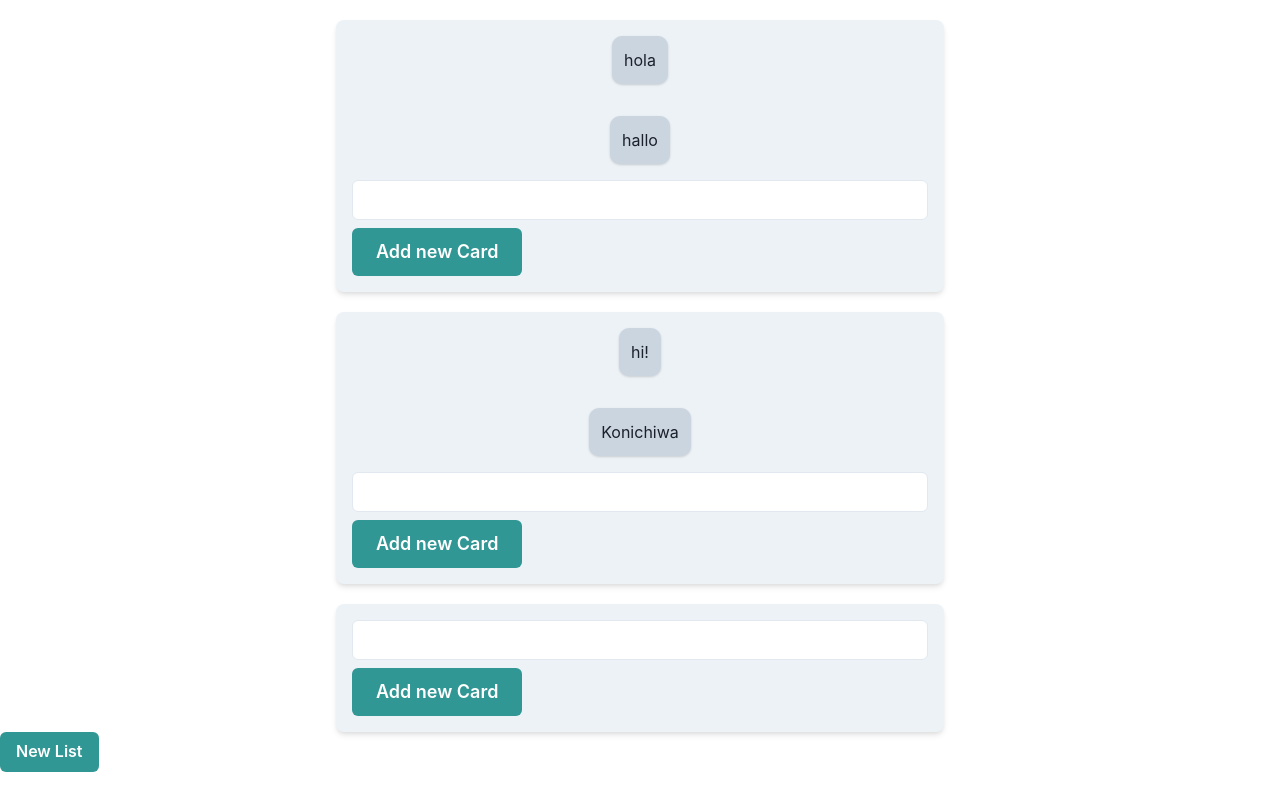
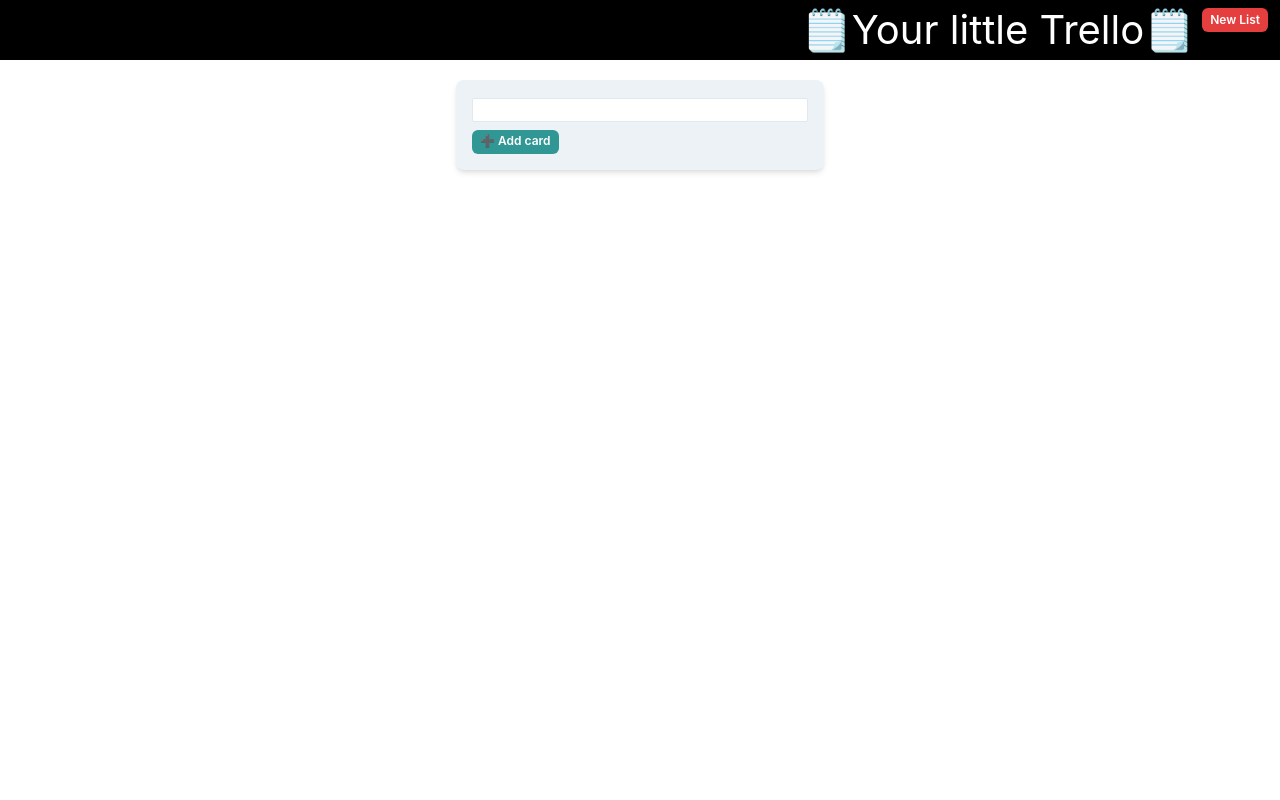
Before and after one commit to Atolmspek/little-trello, a React (Create React App) app: page / in a window 1280 px wide. Both pictures are taken after a click on the button "New List". Built offline with nearby package versions, Linux system fonts and the light colour scheme.

Commit message:
added multiple lists, a bit of css. Missing moving cards between lists.

```diff
--- a/package.json
+++ b/package.json
@@ -12,8 +12,10 @@
     "@testing-library/jest-dom": "^5.17.0",
     "@testing-library/react": "^13.4.0",
     "@testing-library/user-event": "^13.5.0",
+    "bootstrap": "^5.3.2",
     "framer-motion": "^10.16.4",
     "react": "^18.2.0",
+    "react-bootstrap": "^2.9.0",
     "react-dnd": "^16.0.1",
     "react-dnd-html5-backend": "^16.0.1",
     "react-dom": "^18.2.0",
--- a/src/App.js
+++ b/src/App.js
@@ -13,20 +13,24 @@
   Container,
   Button,
   Box,
+  Flex,
   VStack,
 } from "@chakra-ui/react";
+import Navbar from "./components/Navbar";
 
 function App() {
+
+  localStorage.clear();
   const content = [
     {
-      id: 1,
+      id: nanoid(),
       cards: [
         { Name: "hola", id: nanoid() },
         { Name: "hallo", id: nanoid() },
       ],
     },
     {
-      id: 2,
+      id: nanoid(),
       cards: [
         { Name: "hi!", id: nanoid() },
         { Name: "Konichiwa", id: nanoid() },
@@ -34,7 +38,10 @@
     },
   ];
 
-  const [lists, setLists] = useState(content);
+  const localStorageJSON = localStorage.getItem('card');
+  const userData = localStorageJSON ? JSON.parse(localStorageJSON) : [];
+
+  const [lists, setLists] = useState(userData);
 
   const saveTasksToLocalStorage = (updatedCards) =>
     localStorage.setItem("card", JSON.stringify(updatedCards));
@@ -63,11 +70,15 @@
       const updatedLists = [...currentLists];
 
       const sourceListIndex = updatedLists.findIndex(
-        (list) => list.id === active.id
+        (list) => list.cards.some((card) => card.id === active.id)
       );
       const targetListIndex = updatedLists.findIndex(
-        (list) => list.id === over.id
+        (list) => list.cards.some((card) => card.id === over.id)
       );
+
+      if (sourceListIndex === -1 || targetListIndex === -1) {
+        return currentLists;
+      }
 
       const sourceList = updatedLists[sourceListIndex];
       const targetList = updatedLists[targetListIndex];
@@ -81,19 +92,20 @@
 
       const movedCard = sourceList.cards[oldIndex];
 
-      // Remueve la tarjeta de la lista de origen
+      //Removes card from the original position
       sourceList.cards.splice(oldIndex, 1);
 
-      // Inserta la tarjeta en la lista de destino
+      // Adds the card to the destination position
       targetList.cards.splice(newIndex, 0, movedCard);
 
       return updatedLists;
     });
   };
 
-  // Función para agregar una nueva lista
+
   function createList() {
     const newList = {
+      title: "Prueba",
       id: nanoid(),
       cards: [],
     };
@@ -102,10 +114,18 @@
 
   return (
     <ChakraProvider>
-      {/* Renderiza las listas */}
+      <Navbar createList={createList}/>
+     <Flex flexWrap="wrap">
       {lists.map((list) => (
-        <Container key={list.id} maxW="container.sm" mt={5}>
-          <Box padding="4" bg="gray.100" borderRadius="lg" boxShadow="md">
+        <Container key={list.id} maxW="400px" mt={5}>
+
+          <Box
+             padding="4"
+             bg="gray.100"
+             borderRadius="lg"
+             boxShadow="md"
+
+             >
             <DndContext
               collisionDetection={closestCenter}
               onDragEnd={handleDragEnd}
@@ -114,20 +134,21 @@
                 items={list.cards}
                 strategy={verticalListSortingStrategy}
               >
-                <VStack spacing={4}>
+
                   {list.cards.map((card) => (
                     <User user={card} key={card.id} />
                   ))}
-                </VStack>
+
               </SortableContext>
             </DndContext>
             <AddCard addTask={(Name) => addTask(list.id, Name)} />
           </Box>
+
         </Container>
       ))}
-      <Button colorScheme="teal" onClick={createList}>
-        New List
-      </Button>
+
+
+      </Flex>
     </ChakraProvider>
   );
 }
--- a/src/components/AddCard.js
+++ b/src/components/AddCard.js
@@ -5,6 +5,8 @@
   FormControl,
   Input,
 } from "@chakra-ui/react";
+
+
 
 function AddCard(props) {
   const [Text, setText] = useState("");
@@ -21,8 +23,8 @@
 
   return (
     <Box as="form" onSubmit={handleSubmit}>
-      <FormControl>
-        <Input
+      <FormControl margin="auto">
+        <Input size='xs'
           type="text"
           id="new-todo-input"
           name="text"
@@ -31,12 +33,12 @@
           value={Text}
           onChange={handleChange}
           required
-          bg="white" // Cambia el color de fondo a blanco (puedes usar el color que desees)
-        />
+          bg="white"/>
+           <Button type="submit" colorScheme="teal"  size="xs"  mt={2}>
+        ➕ Add card
+      </Button>
       </FormControl>
-      <Button type="submit" colorScheme="teal" size="lg" mt={2}>
-        Add new Card
-      </Button>
+
     </Box>
   );
 }
--- /dev/null
+++ b/src/components/Navbar.js
@@ -0,0 +1,19 @@
+import React from 'react'
+import {
+    Button,
+    Flex,
+} from "@chakra-ui/react";
+
+export default function Navbar(props) {
+    return (
+        <nav>
+
+            <Flex justifyContent="flex-end">
+            <p> 🗒️Your little Trello🗒️</p>
+                <Button colorScheme="red" onClick={props.createList} size="xs" mt={2} mr={3} ml={2}>
+                    New List
+                </Button>
+            </Flex>
+        </nav>
+    )
+}
--- a/src/components/User.js
+++ b/src/components/User.js
@@ -25,6 +25,8 @@
       bg='#CBD5E0'
       p={3}
       mb={4}
+      padding="4"
+      width="100%"
     >
       <Text>{user.Name}</Text>
     </Box>
--- a/src/index.css
+++ b/src/index.css
@@ -2,7 +2,7 @@
 
 body {
 
-
+  background-color: salmon;
 }
 
 textarea {
@@ -16,3 +16,10 @@
   border-radius: 10px; /* Ajusta el valor según el nivel de redondeo deseado */
   padding: 10px;
 }
+
+nav {
+
+  font-size: 40px;
+  background-color: black;
+  color:white;
+}
```
Also changed, not shown: 2 other files (tests, documents, lock files or other folders).
